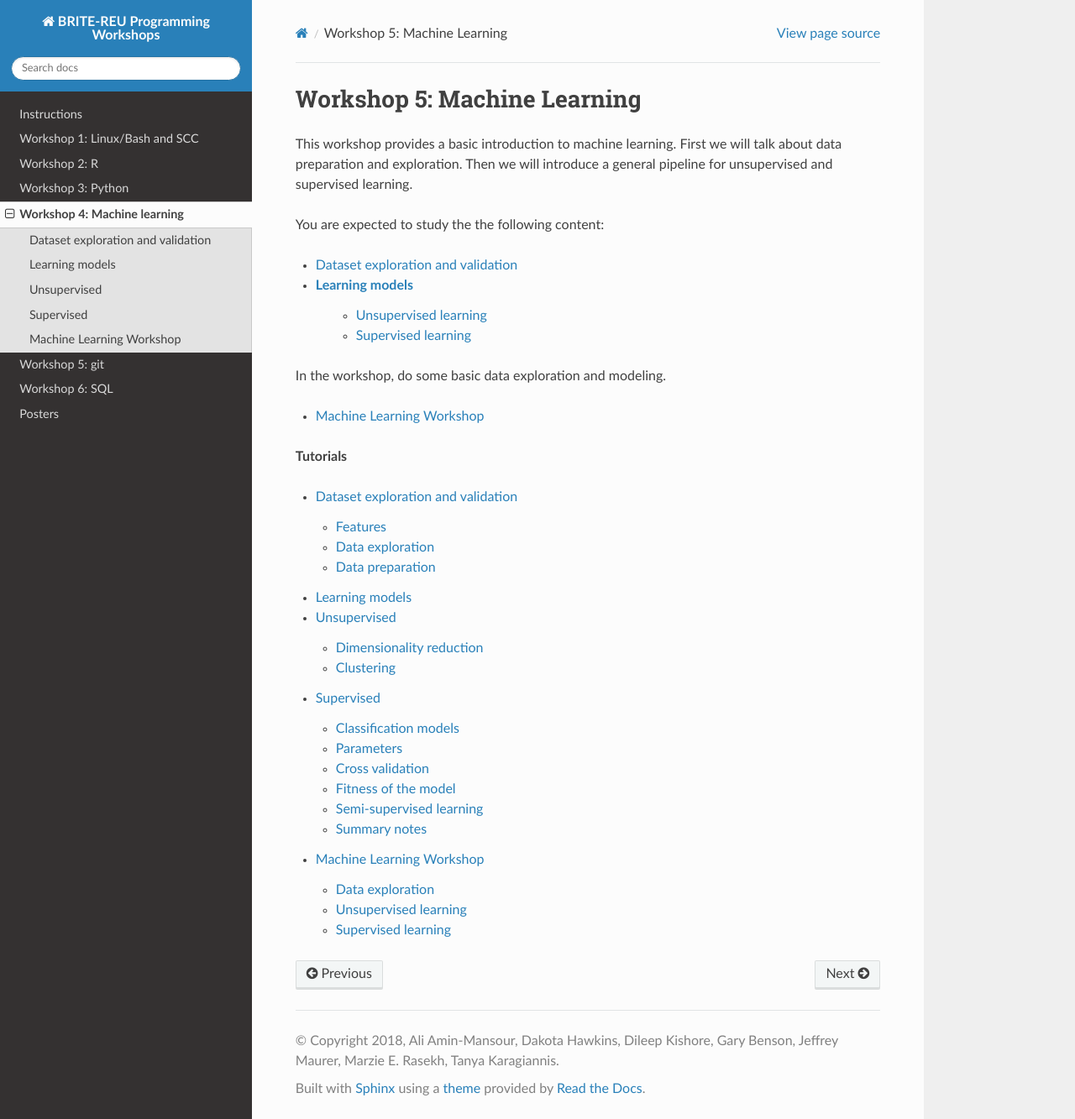
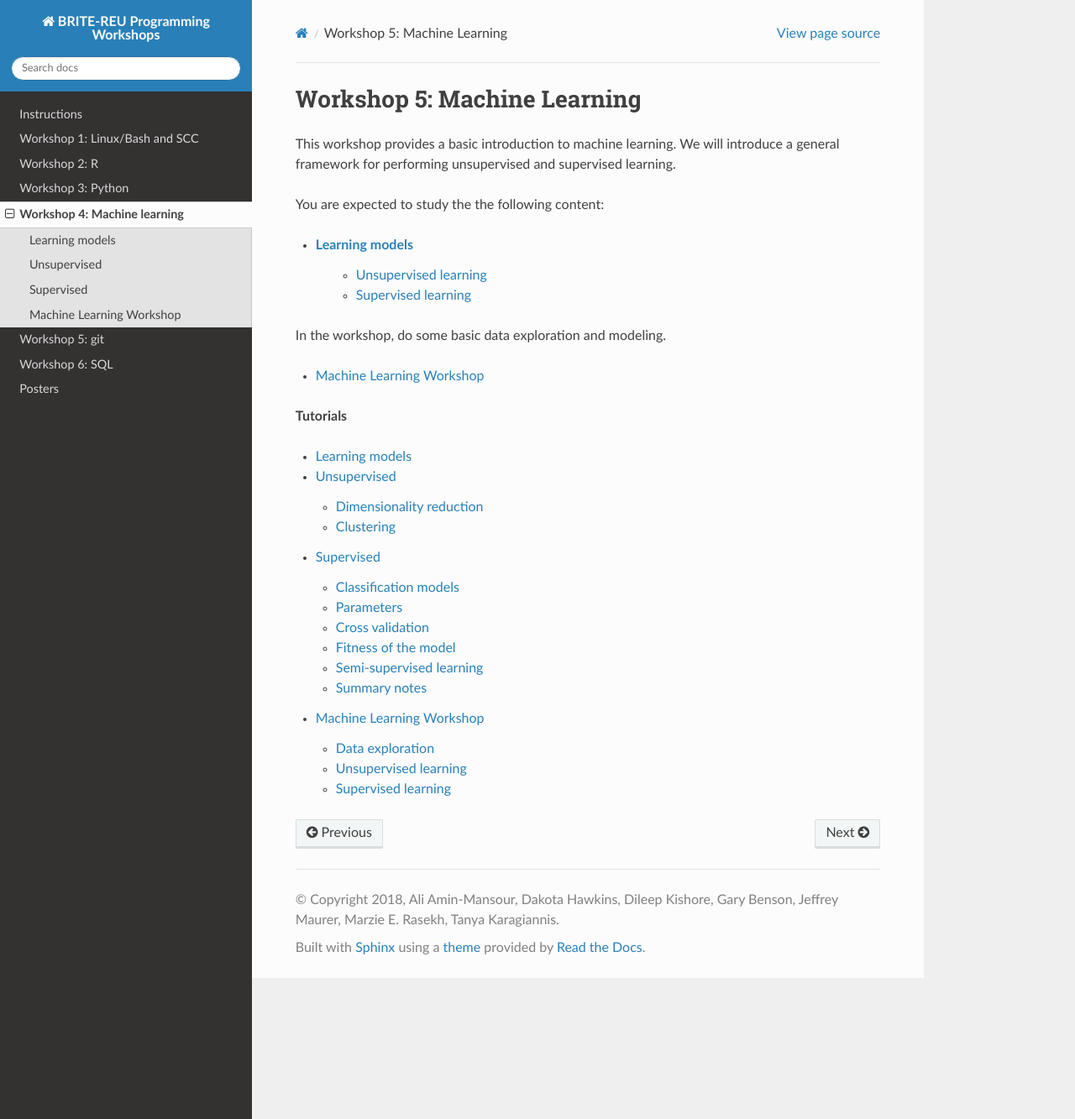
Before and after one commit to BRITE-REU/programming-workshops, a Sphinx documentation site: the page built from source/workshops/04_Machine_learning/index.rst, in a window 1280 px wide and 1333 px high. Shown: the whole window at 84% size. Built offline with Sphinx 7.4.7 and the Read the Docs theme 2.0.0, drawn with Linux system fonts in a browser that asks for light colours; pages that are not in the unit, such as notebooks, are missing from menus.

Commit message:
Editting index file to only include topics covered

```diff
--- a/source/workshops/04_Machine_learning/index.rst
+++ b/source/workshops/04_Machine_learning/index.rst
@@ -5,12 +5,10 @@ Workshop 5: Machine Learning
 ============================================
 
 This workshop provides a basic introduction to machine learning.
-First we will talk about data preparation and exploration.
-Then we will introduce a general pipeline for unsupervised and supervised learning.
+We will introduce a general framework for performing unsupervised and supervised learning.
 
 You are expected to study the the following content:
 
-* `Dataset exploration and validation <dataset.html>`_
 * `Learning models <learning.html>`_
     - `Unsupervised learning <unsupervised_learning.html>`_
     - `Supervised learning <supervised_learning.html>`_
@@ -27,7 +25,6 @@ In the workshop, do some basic data exploration and modeling.
 .. toctree::
     :maxdepth: 2
 
-    Dataset exploration and validation <dataset>
     Learning models <learning>
     Unsupervised <unsupervised_learning>
     Supervised <supervised_learning>
```
